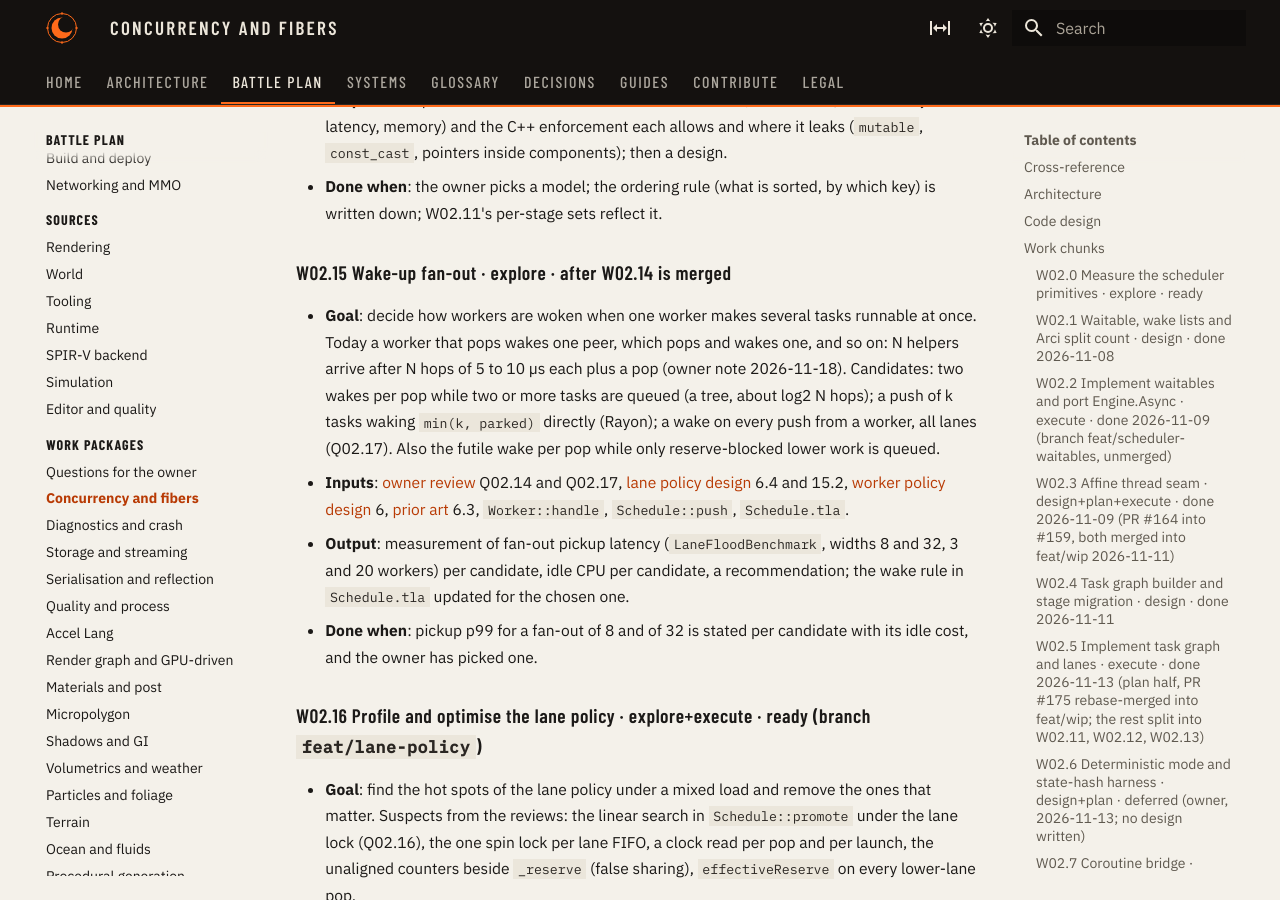
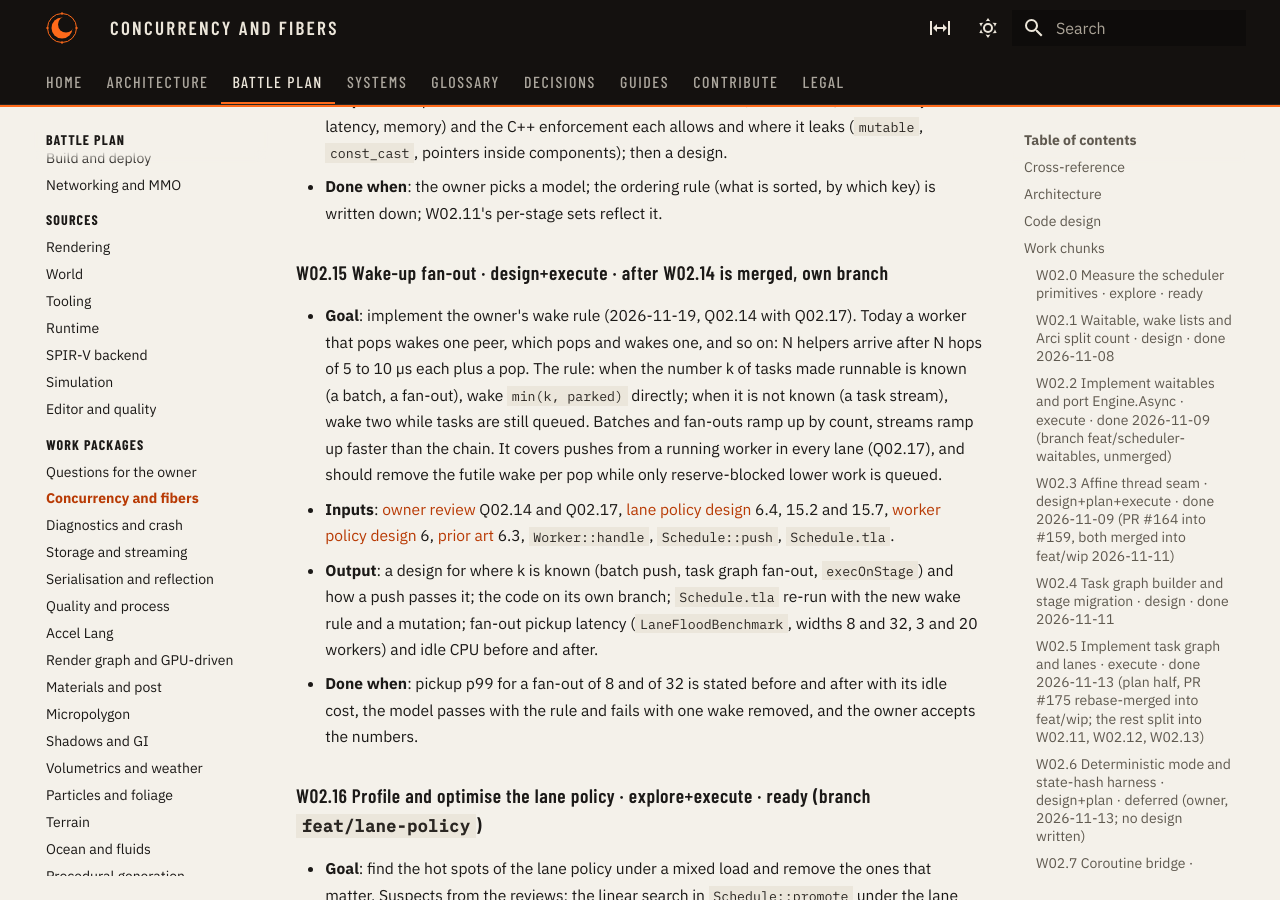
Before and after one commit to Heliogrim/Heliogrim-Pages, an MkDocs documentation site: the page built from docs/plan/work/concurrency-fibers.md, in a window 1280 px wide and 900 px high, scrolled down 18079 px. Built offline with MkDocs 1.6.1 and Material for MkDocs 9.7.7, drawn with Linux system fonts in a browser that asks for light colours; a script that is not in the unit is left out.

```diff
--- a/docs/plan/work/concurrency-fibers.md
+++ b/docs/plan/work/concurrency-fibers.md
@@ -205,12 +205,12 @@ Rules that come with it: `thread_local` is banned across suspension points (debu
 - **Output**: an exploration section with 2 to 4 candidate models, their costs (one micro-cycle of latency, memory) and the C++ enforcement each allows and where it leaks (`mutable`, `const_cast`, pointers inside components); then a design.
 - **Done when**: the owner picks a model; the ordering rule (what is sorted, by which key) is written down; W02.11's per-stage sets reflect it.
 
-### W02.15 Wake-up fan-out · explore · after W02.14 is merged
+### W02.15 Wake-up fan-out · design+execute · after W02.14 is merged, own branch
 
-- **Goal**: decide how workers are woken when one worker makes several tasks runnable at once. Today a worker that pops wakes one peer, which pops and wakes one, and so on: N helpers arrive after N hops of 5 to 10 µs each plus a pop (owner note 2026-11-18). Candidates: two wakes per pop while two or more tasks are queued (a tree, about log2 N hops); a push of k tasks waking `min(k, parked)` directly (Rayon); a wake on every push from a worker, all lanes (Q02.17). Also the futile wake per pop while only reserve-blocked lower work is queued.
-- **Inputs**: [owner review](../../architecture/lane-policy-review.md) Q02.14 and Q02.17, [lane policy design](../../architecture/lane-policy-design.md) 6.4 and 15.2, [worker policy design](../../architecture/worker-policy-design.md) 6, [prior art](../../architecture/lane-policy-exploration.md) 6.3, `Worker::handle`, `Schedule::push`, `Schedule.tla`.
-- **Output**: measurement of fan-out pickup latency (`LaneFloodBenchmark`, widths 8 and 32, 3 and 20 workers) per candidate, idle CPU per candidate, a recommendation; the wake rule in `Schedule.tla` updated for the chosen one.
-- **Done when**: pickup p99 for a fan-out of 8 and of 32 is stated per candidate with its idle cost, and the owner has picked one.
+- **Goal**: implement the owner's wake rule (2026-11-19, Q02.14 with Q02.17). Today a worker that pops wakes one peer, which pops and wakes one, and so on: N helpers arrive after N hops of 5 to 10 µs each plus a pop. The rule: when the number k of tasks made runnable is known (a batch, a fan-out), wake `min(k, parked)` directly; when it is not known (a task stream), wake two while tasks are still queued. Batches and fan-outs ramp up by count, streams ramp up faster than the chain. It covers pushes from a running worker in every lane (Q02.17), and should remove the futile wake per pop while only reserve-blocked lower work is queued.
+- **Inputs**: [owner review](../../architecture/lane-policy-review.md) Q02.14 and Q02.17, [lane policy design](../../architecture/lane-policy-design.md) 6.4, 15.2 and 15.7, [worker policy design](../../architecture/worker-policy-design.md) 6, [prior art](../../architecture/lane-policy-exploration.md) 6.3, `Worker::handle`, `Schedule::push`, `Schedule.tla`.
+- **Output**: a design for where k is known (batch push, task graph fan-out, `execOnStage`) and how a push passes it; the code on its own branch; `Schedule.tla` re-run with the new wake rule and a mutation; fan-out pickup latency (`LaneFloodBenchmark`, widths 8 and 32, 3 and 20 workers) and idle CPU before and after.
+- **Done when**: pickup p99 for a fan-out of 8 and of 32 is stated before and after with its idle cost, the model passes with the rule and fails with one wake removed, and the owner accepts the numbers.
 
 ### W02.16 Profile and optimise the lane policy · explore+execute · ready (branch `feat/lane-policy`)
 
```
Also changed, not shown: docs/architecture/lane-policy-design.md (+2 -2 lines), docs/architecture/lane-policy-review.md (+2 -2 lines).
